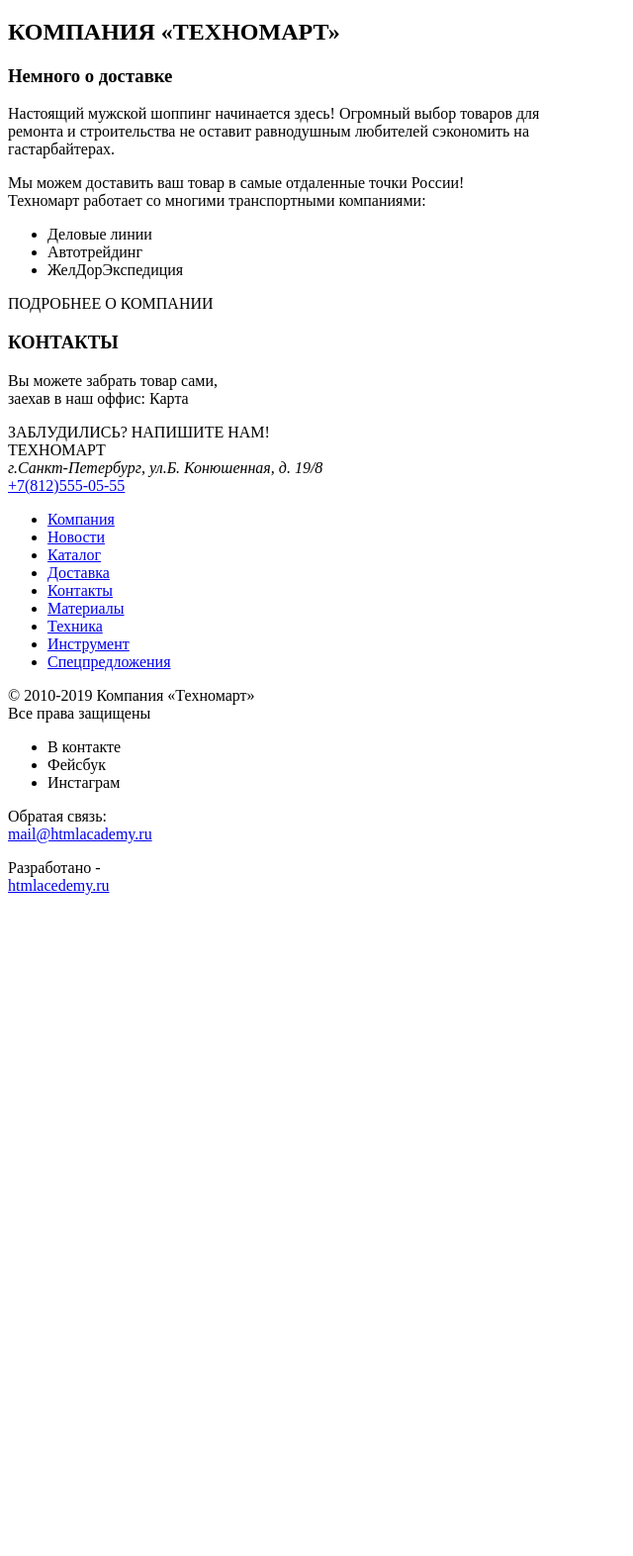
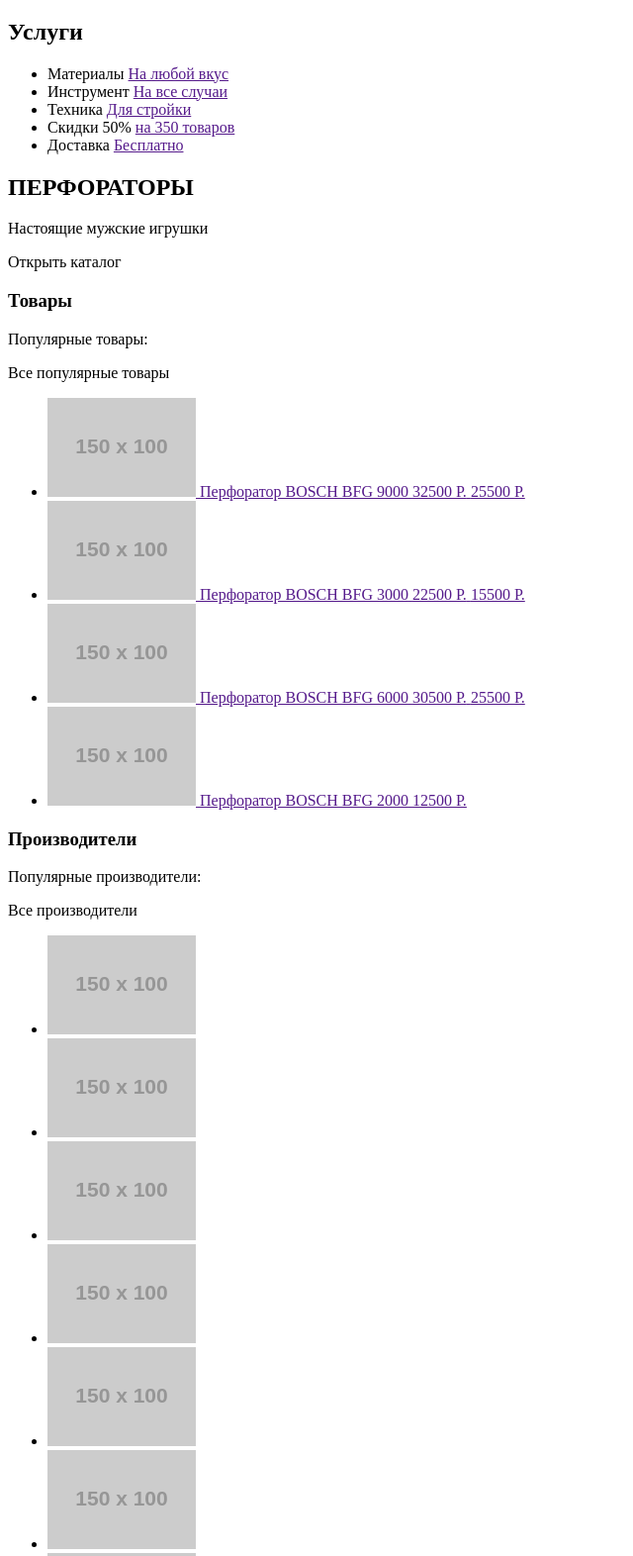
Before and after one commit to Legattto/1246367-technomart-28, a plain HTML site: page index.html in a window 1280 px wide. Shown: the part 508-2080 px from the top of the page at 99% size, without its empty margins (0-640 px from the left). Before the commit the page ends 1428 px from the top, so only its background shows below. Drawn offline with Linux system fonts and the light colour scheme; placeholder pictures from the web are drawn by us.

Commit message:
Дополнительное задание

```diff
--- a/index.html
+++ b/index.html
@@ -48,6 +48,114 @@
   </header>
   <main class="index-main">
     <h1>Информация о товарах</h1>
+    <section>
+      <h2>Услуги</h2>
+      <ul>
+        <li>
+          <span>Материалы</span>
+          <a href="">На любой вкус</a>
+        </li>
+        <li>
+          <span>Инструмент</span>
+          <a href="">На все случаи</a>
+        </li>
+        <li>
+          <span>Техника</span>
+          <a href="">Для стройки</a>
+        </li>
+        <li>
+          <span>Скидки 50%</span>
+          <a href="">на 350 товаров</a>
+        </li>
+        <li>
+          <span>Доставка</span>
+          <a href="">Бесплатно</a>
+        </li>
+      </ul>
+      <div>
+        <h2>ПЕРФОРАТОРЫ</h2>
+        <p>Настоящие мужские игрушки</p>
+        <a>Открыть каталог</a>
+      </div>
+    </section>
+    <section>
+      <h3>Товары</h3>
+      <div>
+        <p>Популярные товары:</p>
+        <a>Все популярные товары</a>
+      </div>
+      <ul>
+        <li>
+          <a href="">
+            <img src="https://via.placeholder.com/150x100" alt="Перфоратор BOSCH BFG 9000">
+            <span>Перфоратор BOSCH BFG 9000</span>
+            <span>32500 Р.</span>
+            <span>25500 Р.</span>
+          </a>
+        </li>
+        <li>
+          <a href="">
+            <img src="https://via.placeholder.com/150x100" alt="Перфоратор BOSCH BFG 3000">
+            <span>Перфоратор BOSCH BFG 3000</span>
+            <span>22500 Р.</span>
+            <span>15500 Р.</span>
+          </a>
+        </li>
+        <li>
+          <a href="">
+            <img src="https://via.placeholder.com/150x100" alt="Перфоратор BOSCH BFG 6000">
+            <span>Перфоратор BOSCH BFG 6000</span>
+            <span>30500 Р.</span>
+            <span>25500 Р.</span>
+          </a>
+        </li>
+        <li>
+          <a href="">
+            <img src="https://via.placeholder.com/150x100" alt="Перфоратор BOSCH BFG 2000">
+            <span>Перфоратор BOSCH BFG 2000</span>
+            <span>12500 Р.</span>
+          </a>
+        </li>
+      </ul>
+    </section>
+    <section>
+      <h3>Производители</h3>
+      <div>
+        <p>Популярные производители:</p>
+        <a>Все производители</a>
+      </div>
+      <ul>
+        <li><a href=""><img src="https://via.placeholder.com/150x100" alt="BOSCH"></a></li>
+        <li><a href=""><img src="https://via.placeholder.com/150x100" alt="MAKITA"></a></li>
+        <li><a href=""><img src="https://via.placeholder.com/150x100" alt="DeWALT"></a></li>
+        <li><a href=""><img src="https://via.placeholder.com/150x100" alt="ИНТЕРСКОЛ"></a></li>
+        <li><a href=""><img src="https://via.placeholder.com/150x100" alt="HITACHI"></a></li>
+        <li><a href=""><img src="https://via.placeholder.com/150x100" alt="LG"></a></li>
+        <li><a href=""><img src="https://via.placeholder.com/150x100" alt="AEG POWER SOLUTIONS"></a></li>
+        <li><a href=""><img src="https://via.placeholder.com/150x100" alt="METABO work.Don't play."></a></li>
+      </ul>
+    </section>
+    <section>
+      <h3>Сервисы</h3>
+      <p>
+        Хороший интерент-магазин отличается от плохого не только ценами! <br>
+        Мы стараемся изо всех сил, чтобы сделать ваши покупки приятными.
+      </p>
+      <ul>
+        <li><a href="">Доставка</a></li>
+        <li><a href="">Гарантия</a></li>
+        <li><a href="">Кредит</a></li>
+      </ul>
+      <div>
+        <span>Доставка</span>
+        <p>
+          Мы с удовольствием доставим ваш товар прямо <br>
+          к вашему подъезду совершенно бесплатно! <br>
+          Ведь мы неплохо заработаем, <br>
+          поднимая его на ваш этаж!
+        </p>
+      </div>
+    </section>
     <div>
       <section>
         <h2>КОМПАНИЯ &laquo;ТЕХНОМАРТ&raquo;</h2>
```
Also changed, not shown: catalog.html (+35 -0 lines).
